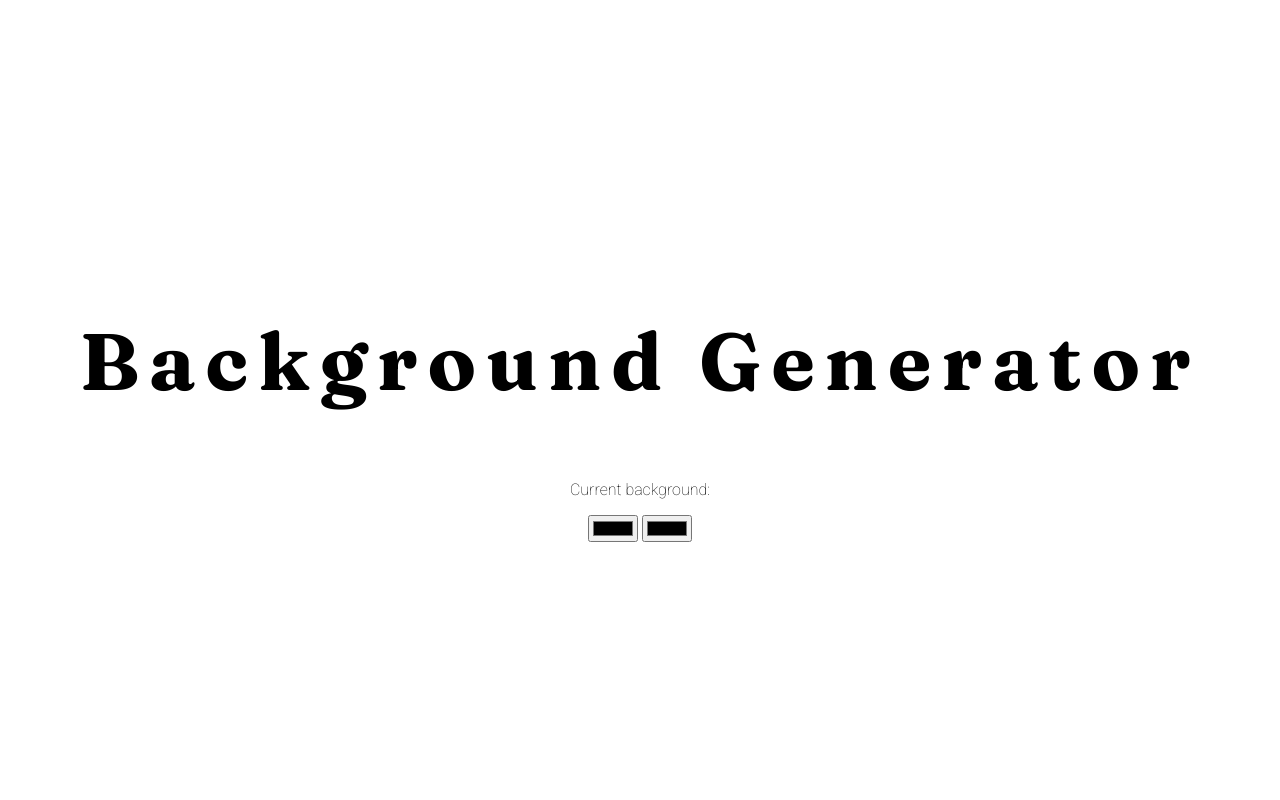
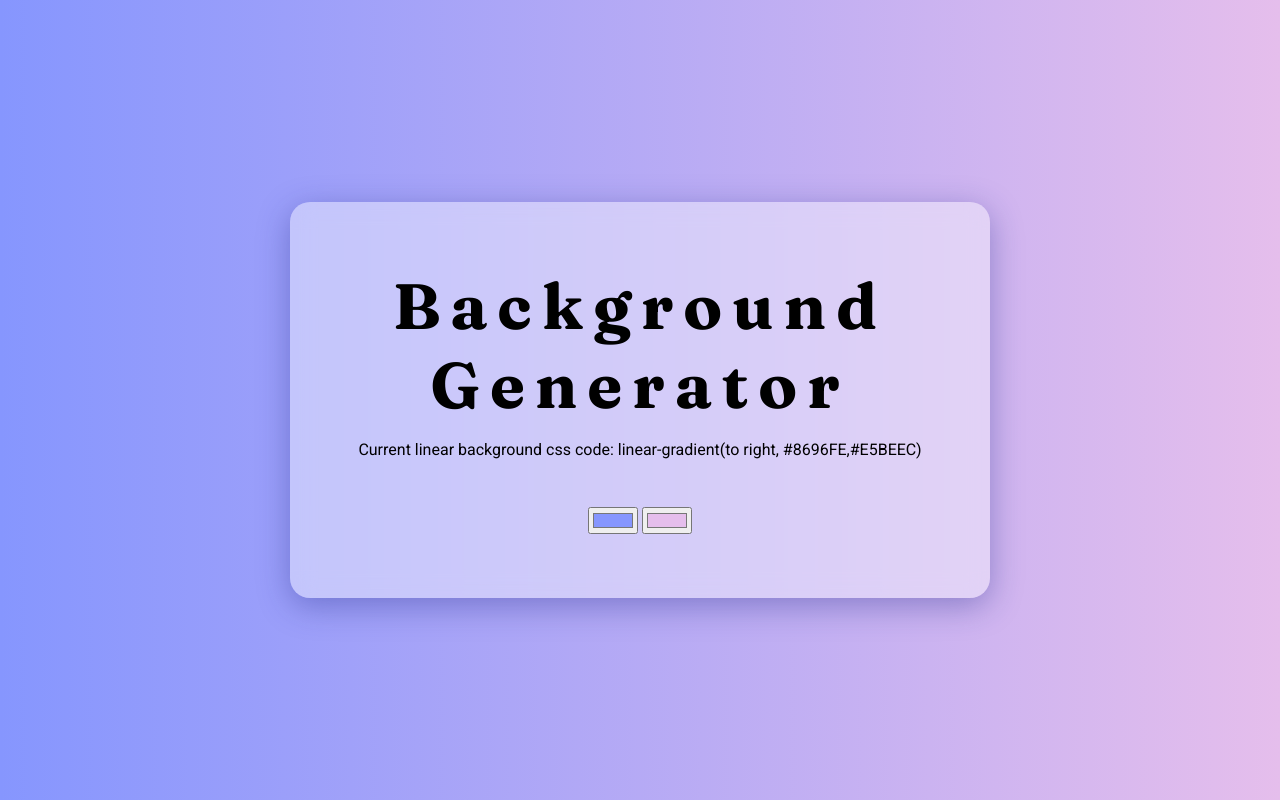
Before and after one commit to ymarqu/background-gradient-generator, a plain HTML site: page index.html in a window 1280 px wide. Drawn offline with Linux system fonts and the light colour scheme.

Commit message:
Add functionality and fix bugs.

```diff
--- a/index.html
+++ b/index.html
@@ -7,18 +7,20 @@
     <title>Background Generator</title>
     <link rel="preconnect" href="https://fonts.googleapis.com">
 <link rel="preconnect" href="https://fonts.gstatic.com" crossorigin>
-<link href="https://fonts.googleapis.com/css2?family=Fraunces:wght@100;700&family=Roboto:wght@100;700&display=swap" rel="stylesheet">
+<link href="https://fonts.googleapis.com/css2?family=Fraunces:wght@100;700&family=Roboto:wght@100;400;700&display=swap" rel="stylesheet">
     <link rel="icon" type="image/ico" href="favicon.ico">
     <script src="https://kit.fontawesome.com/bfe906e9c2.js" crossorigin="anonymous"></script>
     <link rel="stylesheet" href="style.css">
 </head>
 <body>
     <main>
+    <div class="text-container">
     <h1>Background Generator</h1>
-    <p>Current background: <span class="css-prop"></span></p>
+    <p>Current linear background css code: <span class="css-prop">linear-gradient(to right, <span class="color1">#8696FE</span>,<span class="color2">#E5BEEC</span>)</span></p>
     <div class="color-inputs">
-    <input class="first-color" type="color" name="firstColor">
-    <input class="second-color" type="color" name="secondColor">
+    <input class="first-color" type="color" name="firstColor" value="#8696FE" data-side="left">
+    <input class="second-color" type="color" name="secondColor" value="#E5BEEC" data-side="right">
+    </div>
     </div>
     </main>
     <!-- Script -->
--- a/script.js
+++ b/script.js
@@ -1,23 +1,24 @@
-let firstColor = document.querySelector(".first-color");
-let secondColor = document.querySelector(".second-color");
+let colorInput = document.querySelectorAll("input");
 let body = document.querySelector("body");
+let leftColor = document.querySelector(".color1");
+let rightColor = document.querySelector(".color2");
 
 
 function changeBackground(color, pos){
     if(pos === 'left'){
-    body.style.backgroundImage = `linear-gradient(to right, ${color} , yellow)`
+        body.style.backgroundImage = `linear-gradient(to right, ${color} , ${rightColor.innerHTML})`
+        leftColor.innerHTML = color;
     }else{
-        body.style.backgroundImage = `linear-gradient(to right, ${color} , yellow)`
+        body.style.backgroundImage = `linear-gradient(to right, ${leftColor.innerHTML} , ${color})`
+        rightColor.innerHTML = color;
     }
+
 }
 
-
-
-firstColor.addEventListener('input', (e) => {
-    console.log(e.target.value);
-    changeBackground(e.target.value);
+colorInput.forEach(color => {
+    color.addEventListener('input', (e) => {
+        let newColor = e.target.value
+        let side = e.target.dataset.side
+        changeBackground(newColor, side);
+    })
 })
-
-secondColor.addEventListener('input', (e) => {
-
-})
--- a/style.css
+++ b/style.css
@@ -2,10 +2,27 @@ html{
     box-sizing: border-box;
 }
 body{
+
     margin: 0;
     min-height: 100vh;
+    text-align: center;
+    background-image: linear-gradient(to right, #8696FE,#E5BEEC);
 }
+.text-container{
+    box-sizing: border-box;
+    width: 90%;
+    max-width: 700px;
+    background: rgba( 255, 255, 255, 0.4 );
+    box-shadow: 0 8px 32px 0 rgba( 31, 38, 135, 0.37 );
+    backdrop-filter: blur( 11.5px );
+    -webkit-backdrop-filter: blur( 11.5px );
+    border-radius: 10px;
+    margin: 0 5%;
+    padding: 5% 5%;
+    border-radius: 20px;
+    }
 main{
+    box-sizing: border-box;
     height: 100vh;
     display: flex;
     flex-direction: column;
@@ -14,10 +31,24 @@ main{
 }
 h1{
     font-family: 'Fraunces', serif;
-    font-size: 5rem;
+    font-size: 4rem;
     font-weight: 700;
     letter-spacing: 10px;
+    margin: 0;
 }
 p{
+    font-weight: 400;
     font-family: 'Roboto', sans-serif;
+    margin-bottom: 3em;
 }
+
+@media screen and (max-width: 650px) {
+
+    h1{
+        font-size: 2rem;
+    }
+    p{
+        font-size: 0.7em;
+    }
+
+}
```
